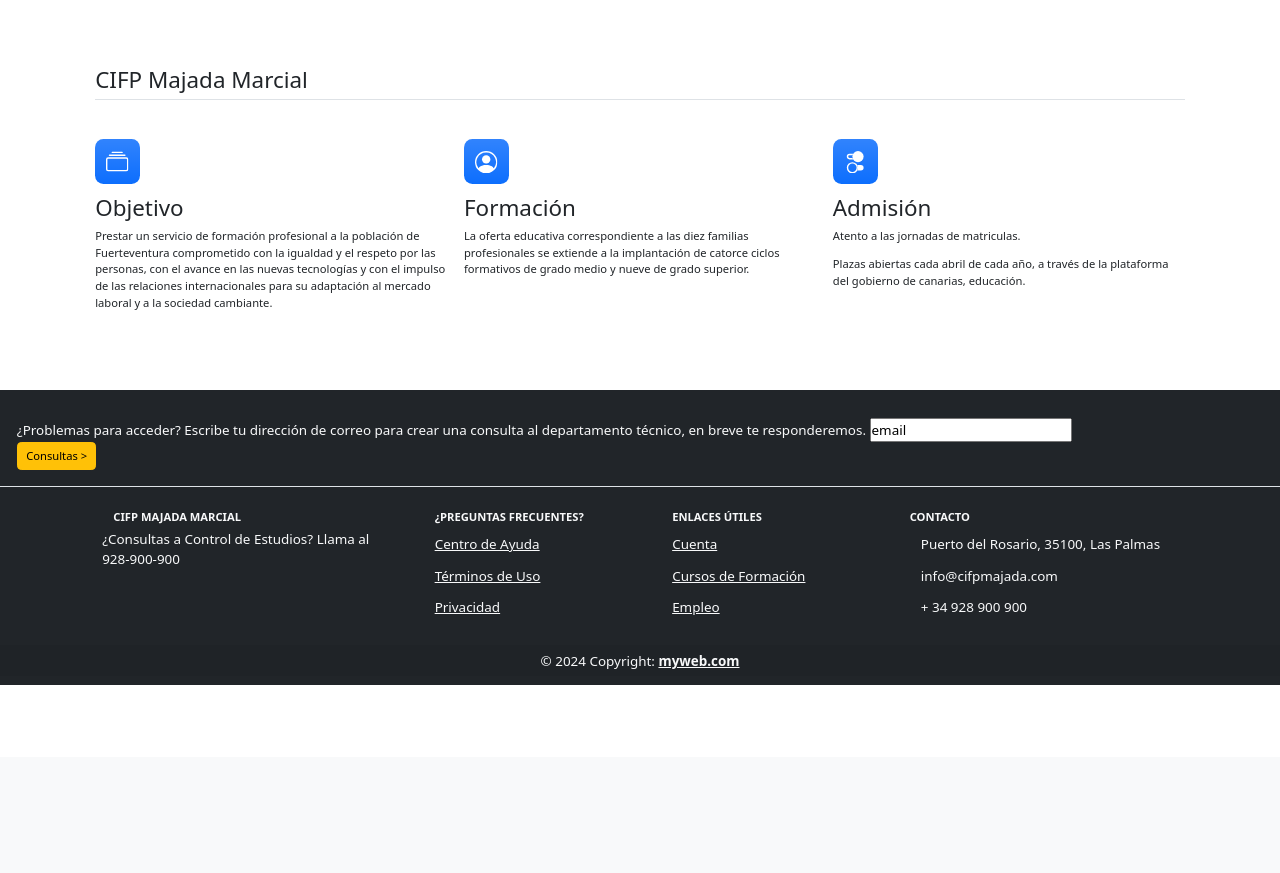
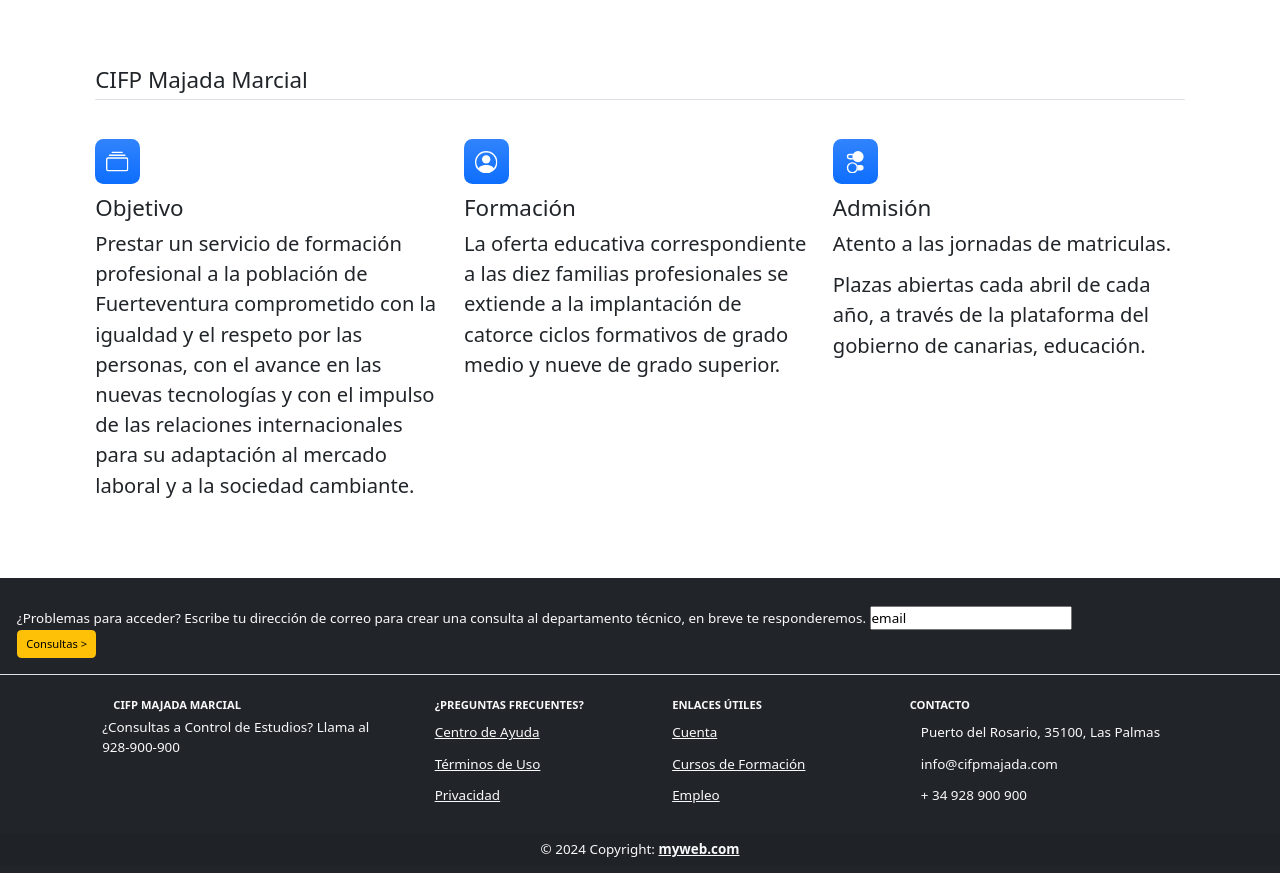
Before and after one commit to linkat3/controlCursos, a PHP site: page /Programacion/modelo/index.php in a window 1280 px wide. Shown: the part 43-916 px from the top of the page. Before the commit the page ends 728 px from the top, so only its background shows below. Run offline with PHP 8.4, Linux system fonts and the light colour scheme.

Commit message:
Add files via upload

```diff
--- a/vista/estilos/estilo.css
+++ b/vista/estilos/estilo.css
@@ -77,10 +77,6 @@ section .adjust {
   text-size-adjust: 60%;
 }
 
-#boton-carrito:click + aside {
-  display: block;
-}
-
 aside.hidden {
   display: none;
 }
@@ -109,4 +105,19 @@ aside.hidden {
     /* Add space between elements */
     font-size: 1.2rem;
   }
+
+  aside {
+    font-size: 2.0rem;
+  }
+
+  .feature {
+    font-size: 1.8rem;
+
+  }
+
+  tbody {
+    font-size: 1.8rem;
+  }
+
+
 }
```
